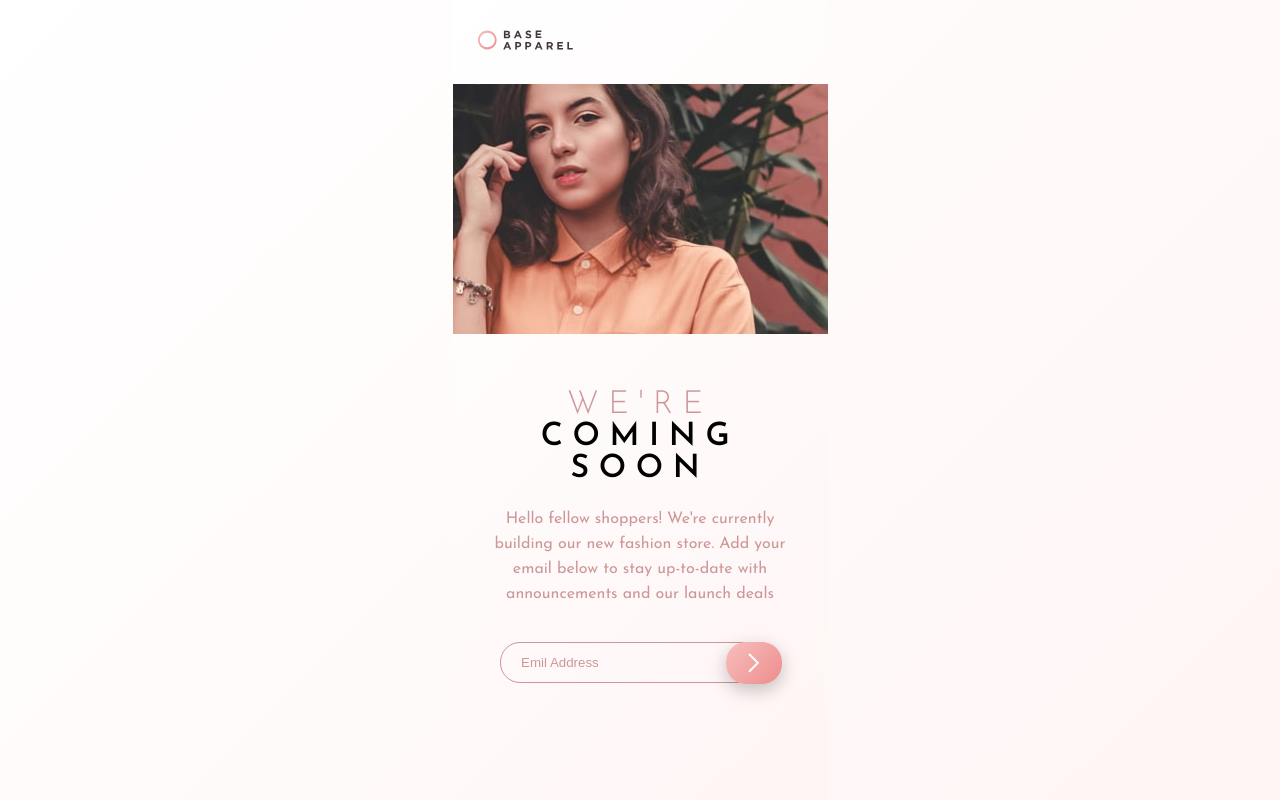
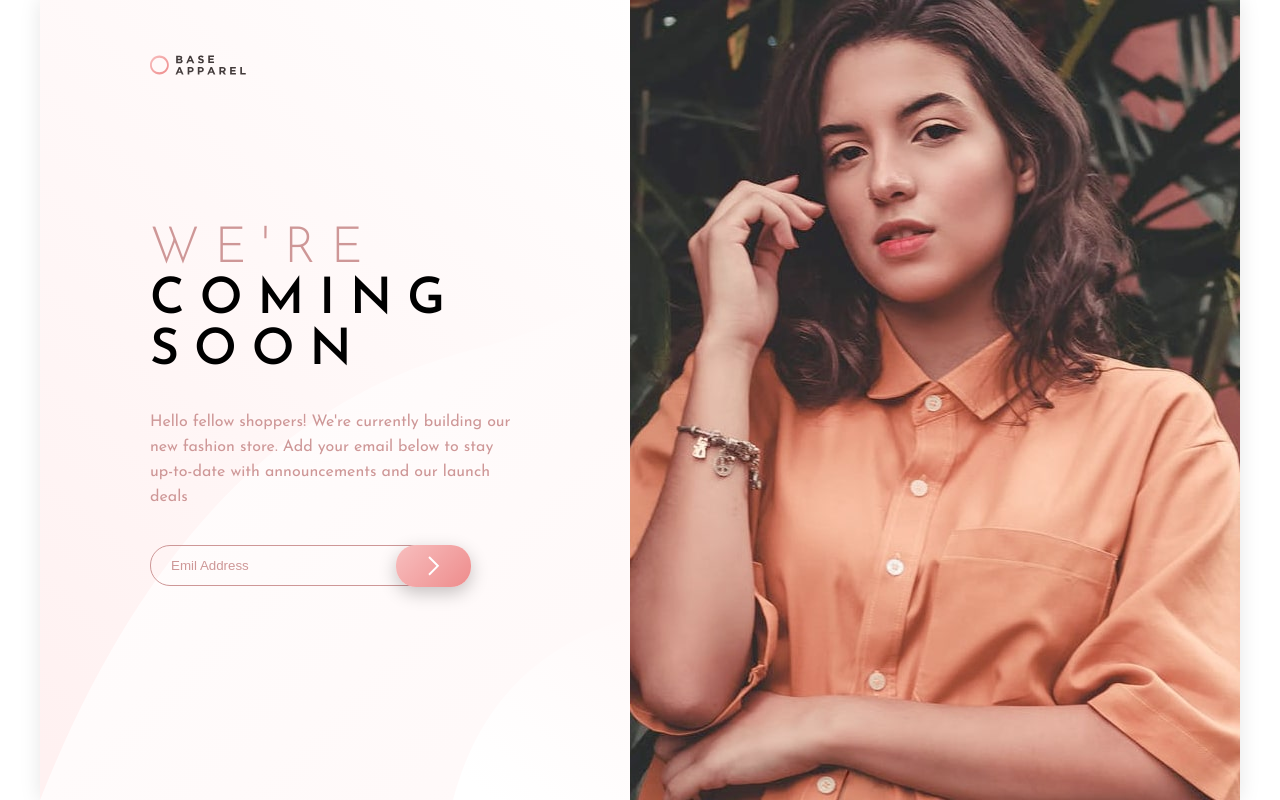
Before and after one commit to Hann0T/Base-Apparel, a plain HTML site: page index.html in a window 1280 px wide. Drawn offline with Linux system fonts and the light colour scheme.

Commit message:
desktop design finished

```diff
--- a/index.html
+++ b/index.html
@@ -16,21 +16,24 @@
 			<img class="ComingSoon__logo" src="./images/logo.svg" alt="header-Logo">
 		</header>
 		<div class="ComingSoon__thumbnail">
-			<img src="./images/hero-mobile.jpg" alt="thumbnail-mobile">
+			<img src="./images/hero-mobile.jpg" class="thumbnail__mobile" alt="thumbnail-mobile">
+			<img src="./images/hero-desktop.jpg" class="thumbnail__desktop" alt="thumbnail-desktop">
 		</div>
 
 		<div class="ComingSoon__mainContent ComingSoon__padding">
 			<h1 class="ComingSoon__Title"><span class="Title--pink">We're</span> Coming soon</h1>
 			<p class="ComingSoon__text" > Hello fellow shoppers! We're currently building our new fashion store. Add your email below to stay up-to-date with announcements and our launch deals </p>
-			<div class="ComingSoon__form">
+			<form class="ComingSoon__form" action="#">
 				<label for="Form__email" class="ComingSoon__label"></label>
 				<input type="email" id="Form__email" class="ComingSoon__input" placeholder="Emil Address">
+				<img src="./images/icon-error.svg" class="Form__iconError hidden" alt="icon-error">
 				<button class="ComingSoon__button"><img src="./images/icon-arrow.svg" alt="icon-arrow"></button>
-			</div>
+			</form>
+				<p class="Form__messageError hidden">Please provide a valid email</p>
 		</div>
 
 	</div>
 
-
+<script src="./JS/index.js"></script>
 </body>
 </html>
--- a/styles/styles.css
+++ b/styles/styles.css
@@ -18,9 +18,14 @@ body {
 
 	display: flex;
 	justify-content: center;
+
 	font-family: 'Josefin Sans', sans-serif;
 
 	background: var(--Pink-soft);
+}
+
+.hidden {
+	display: none;
 }
 
 .ComingSoon {
@@ -38,6 +43,13 @@ body {
 	height: 20px;
 }
 
+.thumbnail__mobile {
+	display: block;
+}
+.thumbnail__desktop {
+	display: none;
+}
+
 .ComingSoon__mainContent {
 	text-align: center;
 }
@@ -53,14 +65,16 @@ body {
 .Title--pink {
 	display: block;
 
+	font-weight: 300;
+
 	color: var(--Desaturated-Red);
-	font-weight: 300;
 }
 
 .ComingSoon__text {
 	margin-bottom: 35px;
 
 	line-height: 25px;
+
 	color: var(--Desaturated-Red);
 }
 
@@ -75,6 +89,7 @@ body {
 	width: 280px;
 
 	background-color: transparent;
+
 	border: 1px solid var(--Desaturated-Red);
 	border-radius: 20px;
 }
@@ -99,3 +114,110 @@ body {
 	border-radius: 20px;
 	box-shadow: 0 6px 18px rgba(0, 0, 0, 0.23);
 }
+
+.Form__iconError {
+	position: absolute;
+	right: 90px;
+	top: 50%;
+	transform: translateY(-50%);
+
+	z-index: 50;
+}
+
+.Form__messageError {
+	color: var(--Desaturated-Red);
+}
+
+
+	/*media queries*/
+
+@media (min-width: 1200px){
+
+	body {
+		align-items: center;
+		justify-content: center;
+
+		background: none;
+	}
+
+	.ComingSoon {
+		width: 1200px;
+		height: 800px;
+
+		position: relative;
+
+		box-shadow: 0px 0px 20px rgba(0, 0, 0, 0.1);
+
+
+		display: grid;
+		grid-template: 130px 1fr / 1fr 1fr ;
+		grid-template-areas: "header thumbnail"
+												 "form   thumbnail";
+		column-gap: 119px;
+	}
+	.ComingSoon::before {
+		content: '';
+
+		display: block;
+
+		width: 600px;
+		height: 100%;
+
+		background-image: url(../images/bg-pattern-desktop.svg);
+
+		position: absolute;
+		top: 0;
+		left: 0;
+		z-index: 10;
+	}
+
+	.ComingSoon__padding {
+		padding: 30px 0 30px 110px;
+	}
+
+	.ComingSoon__header {
+		grid-area: header;
+
+		display: flex;
+		align-items: center;
+
+		z-index: 20;
+	}
+
+	.ComingSoon__thumbnail {
+		grid-area: thumbnail;
+
+		z-index: 40;
+	}
+	.thumbnail__desktop {
+		display: block;
+	}
+	.thumbnail__mobile {
+		display: none;
+	}
+
+	.ComingSoon__mainContent {
+		text-align: left;
+
+		padding-top: 60px;
+
+		z-index: 30;
+	}
+
+	.ComingSoon__Title {
+		padding: 0 20px 0 0;
+
+		font-size: 50px;
+	}
+
+	.ComingSoon__button {
+		width: 75px;
+
+		right: 40px;
+	}
+
+	.Form__iconError {
+		right: 130px;
+	}
+
+}
```
Also changed, not shown: JS/index.js (+24 -0 lines).
